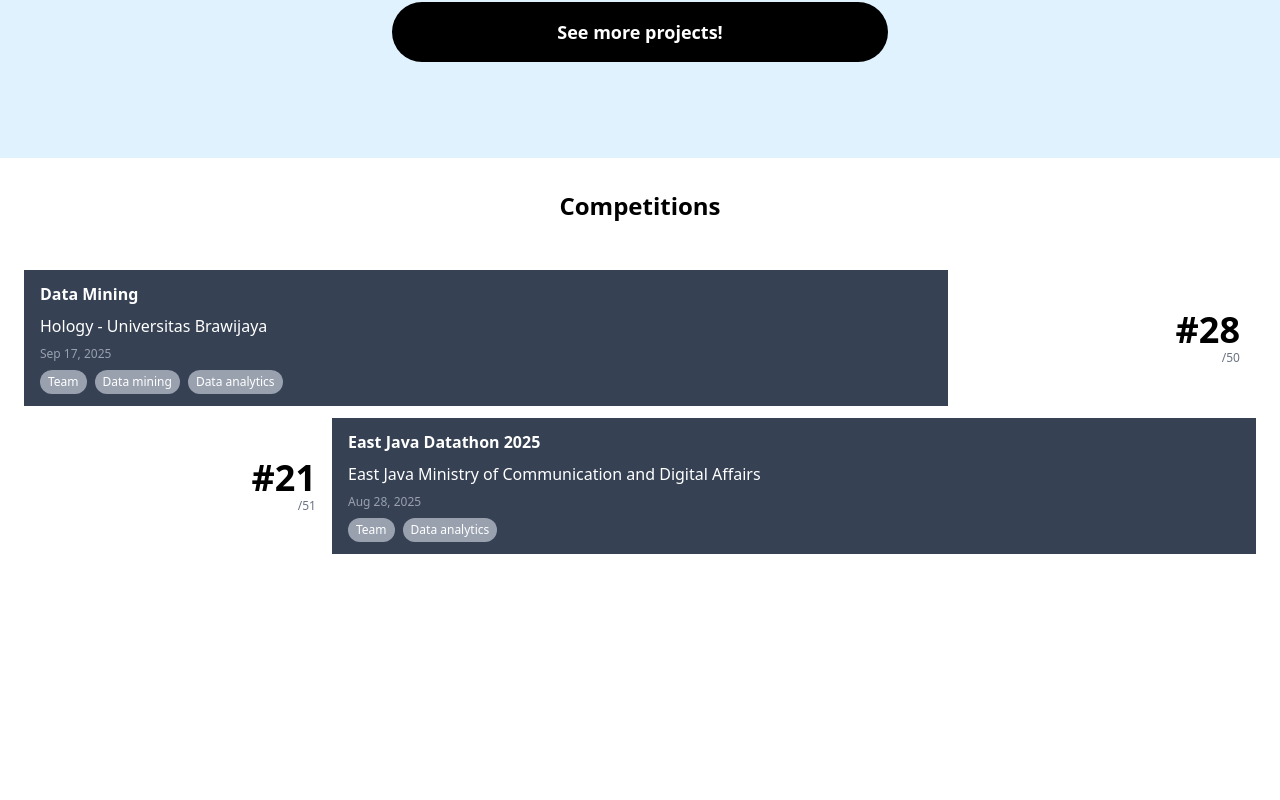
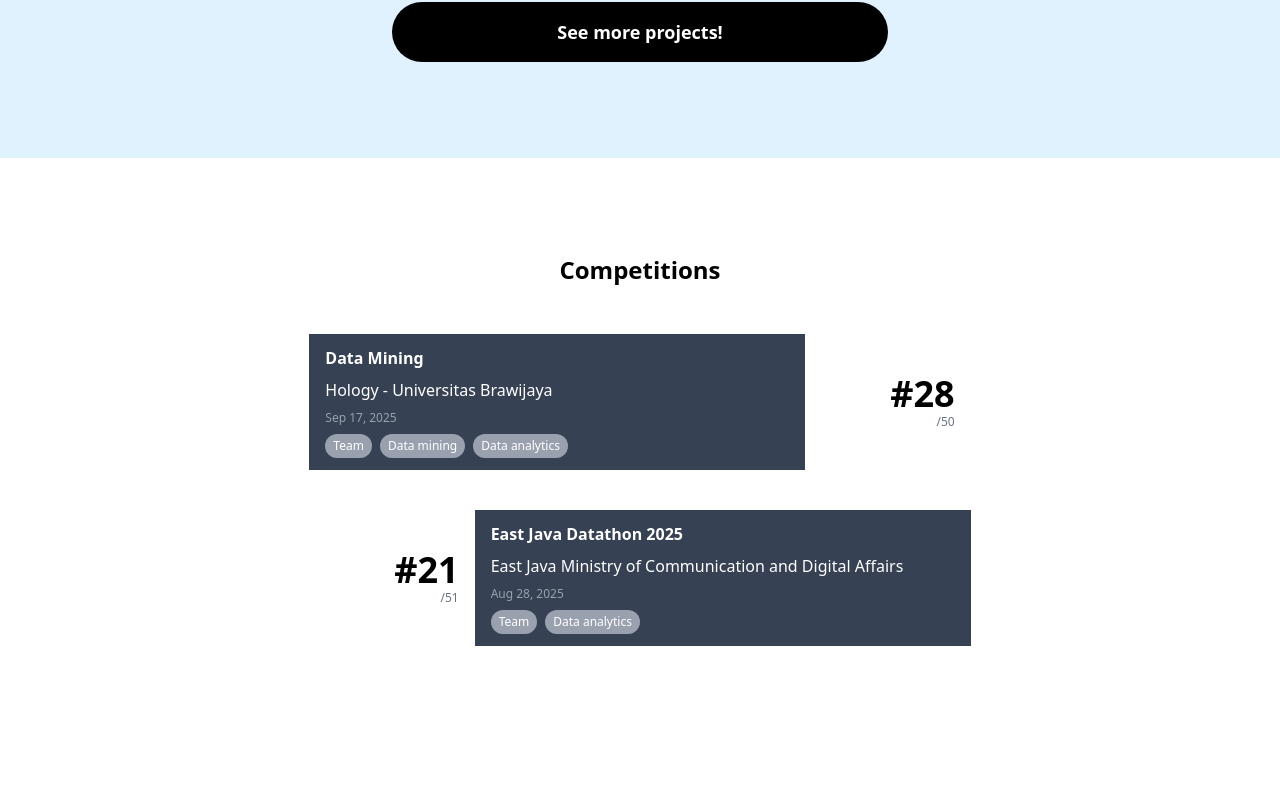
Before and after one commit to FarrelAD/farrelad.github.io, a Nuxt app: page / in a window 1280 px wide. Shown: the part 1915-2715 px from the top of the page. Built offline with nearby package versions, Linux system fonts and the light colour scheme.

Commit message:
feat: competitions section responsitivity

```diff
--- a/app/components/section/Competitions.vue
+++ b/app/components/section/Competitions.vue
@@ -27,18 +27,18 @@ const teamUpWithMeHandler = () => {
 </script>
 
 <template>
-    <section class="min-h-screen px-6 pt-8 pb-24 flex flex-col justify-between">
-        <div class="flex flex-col gap-12">
+    <section class="min-h-screen px-6 pt-8 pb-24 md:px-36 md:py-24 flex flex-col justify-between">
+        <div class="flex flex-col items-center gap-12">
             <h2 class="font-bold text-center text-2xl">Competitions</h2>
 
-            <div class="flex flex-col gap-3">
+            <div class="flex flex-col gap-3 md:gap-10 md:w-2/3">
                 <CardCompetitionResult v-for="(result, index) in competitionsResult" :key="index" v-bind="result"
                     :is-odd="index % 2 !== 0" />
             </div>
         </div>
 
         <div class="flex justify-center items-center">
-            <div class="w-3/4">
+            <div class="w-3/4 md:w-1/2">
                 <ButtonRounded text="Team up with me!" @click="teamUpWithMeHandler" />
             </div>
         </div>
```
